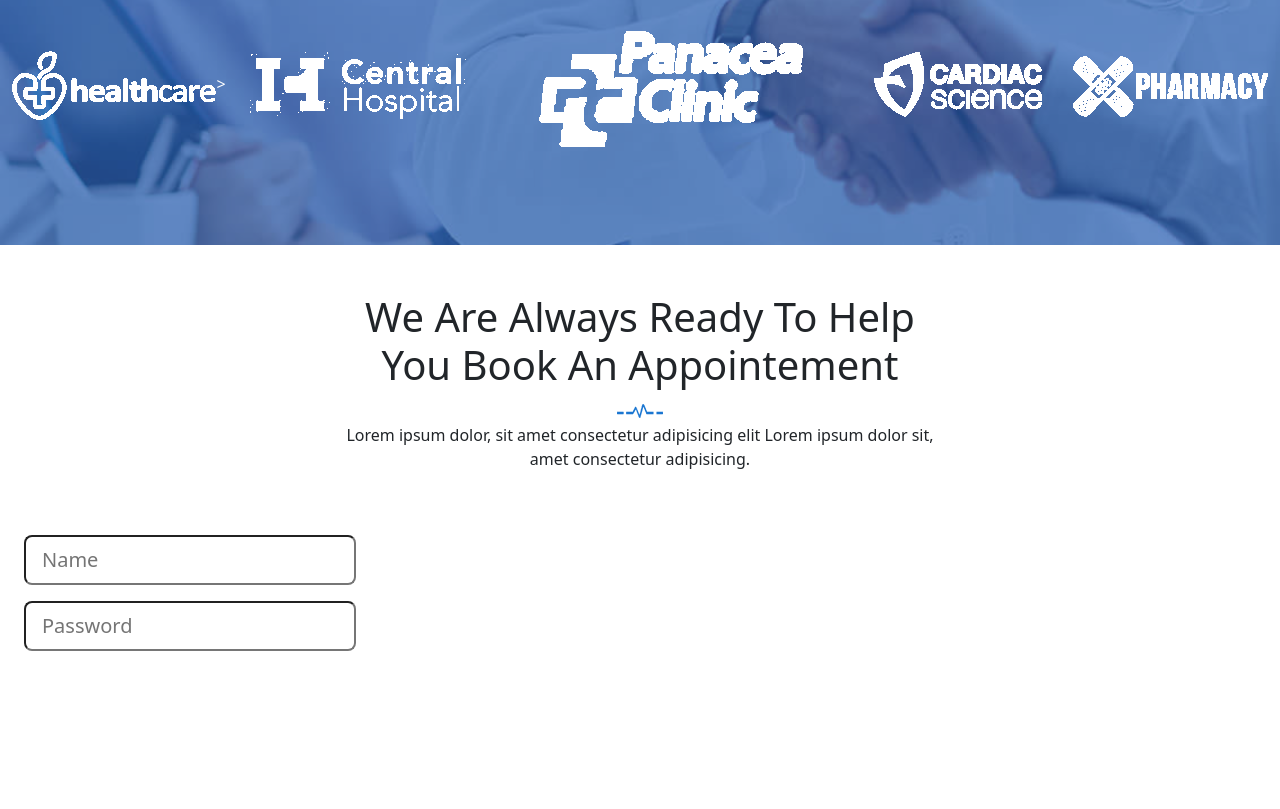
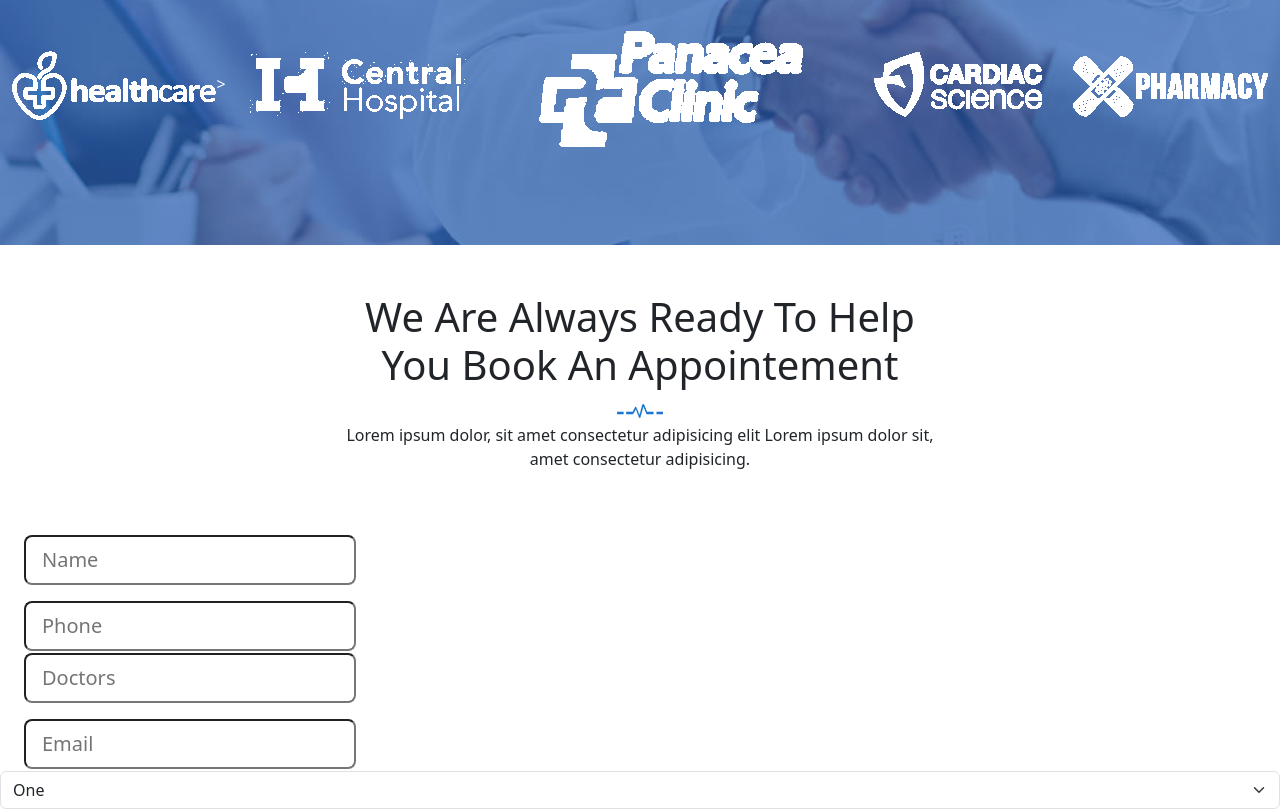
Before and after one commit to meryemazzaim/final-projet-css_azzaim-meryem, a plain HTML site: page index.html in a window 1280 px wide. Shown: the part 4193-5002 px from the top of the page. Before the commit the page ends 4846 px from the top, so only its background shows below. Drawn offline with nearby package versions, Linux system fonts and the light colour scheme.

Commit message:
section 5 and 6

```diff
--- a/index.html
+++ b/index.html
@@ -383,11 +383,21 @@
                 </div>
             </div>
             <div class="form-check mb-3">
-                <input type="Name" class="form-control-lg" id="floatingInput" placeholder="Name">
+                <input type="text" class="form-control-lg" id="floatingInput" placeholder="Name">
             </div>
             <div class="form-check">
-                <input type="password" class="form-control-lg" id="floatingPassword" placeholder="Password">
+                <input type="Phone" class="form-control-lg" id="floatingPassword" placeholder="Phone">
             </div>
+            <div class="form-check mb-3">
+                <input type="text" class="form-control-lg" id="floatingInput" placeholder="Doctors">
+            </div>
+            <div class="form-check">
+                <input type="email" class="form-control-lg" id="floatingPassword" placeholder="Email">
+            </div>
+            <select class="form-select" id="floatingSelect" aria-label="charset label select example">
+                <option value="1">One</option>
+
+            </select>
 
 
         </section>
```
